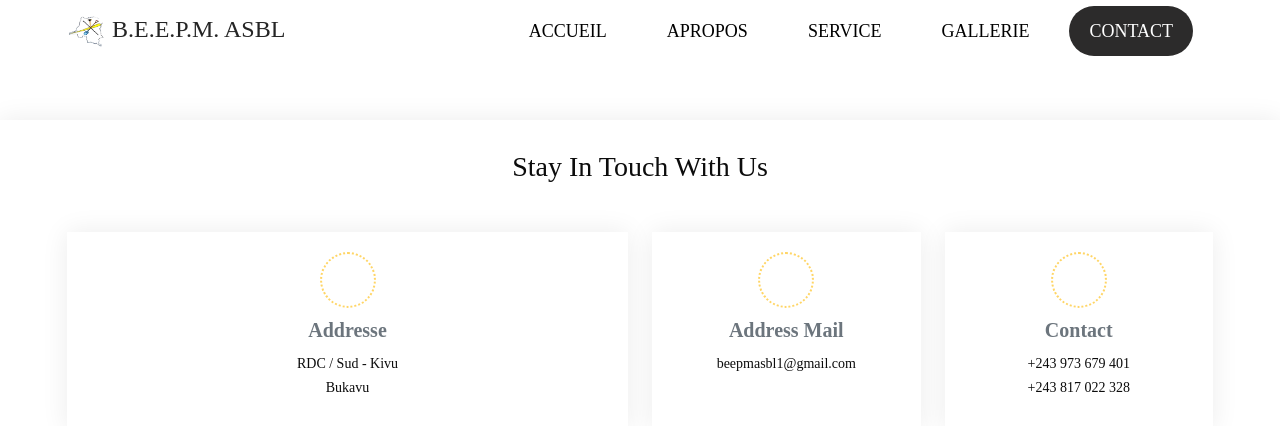
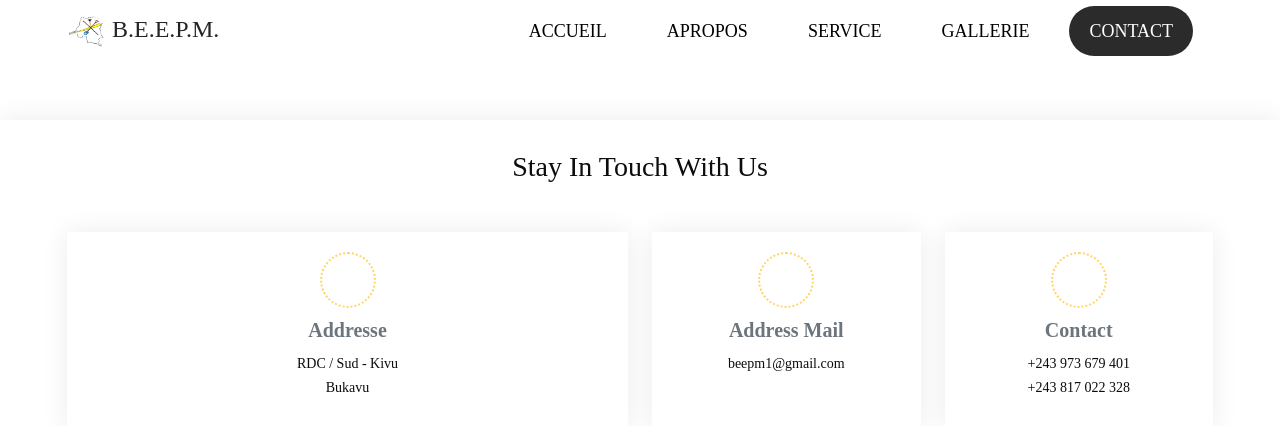
Before and after one commit to arnoldkajibwami/cedrick, a React (Vite) app: page /contact in a window 1280 px wide. Shown: the top 426 px of the page. Built offline with nearby package versions, Linux system fonts and the light colour scheme; a web font is replaced by a local one.

Commit message:
change whatsapp number

```diff
--- a/index.html
+++ b/index.html
@@ -5,7 +5,7 @@
     <link rel="icon" type="image/svg+xml" href="./src/images/logo1.png" />
     <link href="https://cdn.jsdelivr.net/npm/bootstrap@5.3.0-alpha3/dist/css/bootstrap.min.css" rel="stylesheet" integrity="sha384-KK94CHFLLe+nY2dmCWGMq91rCGa5gtU4mk92HdvYe+M/SXH301p5ILy+dN9+nJOZ" crossorigin="anonymous">
     <meta name="viewport" content="width=device-width, initial-scale=1.0" />
-    <title>B.E.E.P.M. Asbl</title>
+    <title>B.E.E.P.M. </title>
   </head>
   <body>
     <div id="root"></div>
--- a/src/Aboutcontent.jsx
+++ b/src/Aboutcontent.jsx
@@ -13,7 +13,7 @@ export default function AboutContent() {
             <div className="about_section layout_padding">
                 <div className="container">
                     <h1 className="about_taital" data-aos="fade-left">Apropos de</h1>
-                    <p className="about_text">L'Association B.E.E.P.M. Asbl est une association sans ... fondée en 2000</p>
+                    <p className="about_text">L'Association B.E.E.P.M.  est une association sans ... fondée en 2000</p>
                     <div className="about_section_2">
                         <div className="row">
                             <div className="col-lg-6">
--- a/src/Contactcontent.jsx
+++ b/src/Contactcontent.jsx
@@ -30,8 +30,8 @@ export default function Contactcontent() {
                             <div className="info-item d-flex flex-column justify-content-center align-items-center">
                                 <i className="bi bi-envelope"></i>
                                 <h3>Address Mail</h3>
-                                <p>beepmasbl1@gmail.com</p>
-                                <p style={{ color: "white" }}>beepmasbl1@gmail.com</p>
+                                <p>beepm1@gmail.com</p>
+                                <p style={{ color: "white" }}>beepm1@gmail.com</p>
                             </div>
                         </div>
 
--- a/src/Footer.jsx
+++ b/src/Footer.jsx
@@ -40,7 +40,7 @@ export default function Footer() {
                                     <a href="/">
                                         <i class="fa fa-envelope" aria-hidden="true"></i>
                                         <span style={{ textDecoration: "none", color: "skyblue" }}>
-                                            beepmasbl1@gmail.com
+                                            beepm1@gmail.com
                                         </span>
                                     </a>
                                 </div>
@@ -49,7 +49,7 @@ export default function Footer() {
                         <div class="col-md-4 footer-col">
                             <div class="footer_detail">
                                 <a href="" class="footer-logo" style={{ textDecoration: "none" }}>
-                                    <span style={{ marginRight: "10px" }}>B.E.E.P.M.</span> <span>ASBL</span>
+                                    <span style={{ marginRight: "10px" }}>B.E.E.P.M.</span> <span></span>
                                 </a>
                                 <p>
                                     Lorem ipsum dolor sit amet, consectetur adipiscing elit, sed do eiusmod tempor It uses a dictionary of over 200 Latin words, combined with
@@ -76,7 +76,7 @@ export default function Footer() {
                     <div class="footer-info">
                         <p>
                             &copy; <span id="displayYear"></span> All Rights Reserved By
-                            <a href="/home" style={{ marginLeft: "5px", color: "skyblue", textDecoration: "none" }}>B.E.E.P.M. Asbl</a>
+                            <a href="/home" style={{ marginLeft: "5px", color: "skyblue", textDecoration: "none" }}>B.E.E.P.M. </a>
                         </p>
                     </div>
                     {/* <div class="footer-info">
--- a/src/Header.jsx
+++ b/src/Header.jsx
@@ -31,7 +31,7 @@ const Header = () => {
             <div className=" Navcontainer">
               <div className="logo d-flex">
                 <img style={{ height: "40px", width: "40px", borderRadius: "259px", marginRight: "5px", background: "transparent" }} src={Brandlogo} alt='logo' />
-                <Link to="/" style={{ textDecoration: "none", color: "rgb(44, 43, 43);" }}><h4>B.E.E.P.M. ASBL</h4></Link>
+                <Link to="/" style={{ textDecoration: "none", color: "rgb(44, 43, 43);" }}><h4>B.E.E.P.M. </h4></Link>
               </div>
               <div className="menu-icon" onClick={handleShowNavbar}>
                 <span> </span>
--- a/src/Home.jsx
+++ b/src/Home.jsx
@@ -23,7 +23,7 @@ export default function Home() {
                             <div className="detail_box ">
                                 <h1>
                                     <span>Bienvenue chez</span>{" "}<br />
-                                    <ReactTyped strings={["B.E.E.M.P. Asbl"]} typeSpeed={70} loop />
+                                    <ReactTyped strings={["B.E.E.M.P. "]} typeSpeed={70} loop />
                                 </h1>
                                 <p >
                                     Lorem ipsum dolor sit amet, consectetur adipisicing elit, sed do eiusmod
--- a/src/WhatsappPop.jsx
+++ b/src/WhatsappPop.jsx
@@ -6,8 +6,8 @@ export default function WhatsappPop (){
 
   return (
       <FloatingWhatsApp
-      phoneNumber='+243971133807'
-      accountName='B.E.E.P.M Asbl'
+      phoneNumber='+243973679401'
+      accountName='B.E.E.P.M '
       chatMessage='Bonjour!'
       avatar={Image1}
       modil
```
